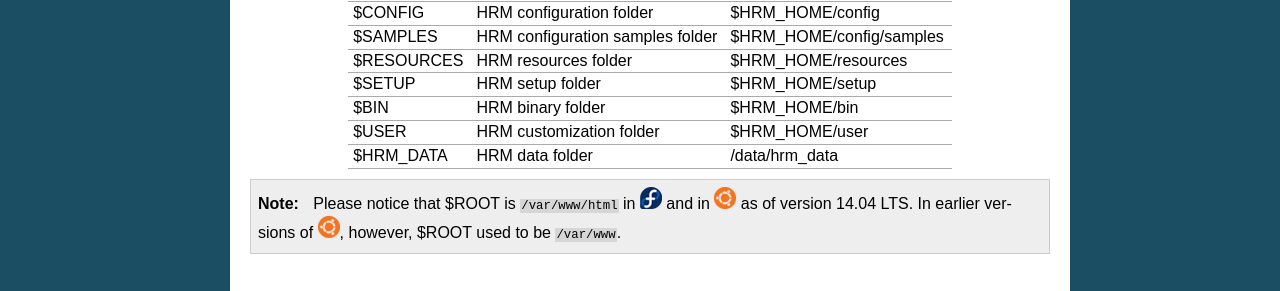
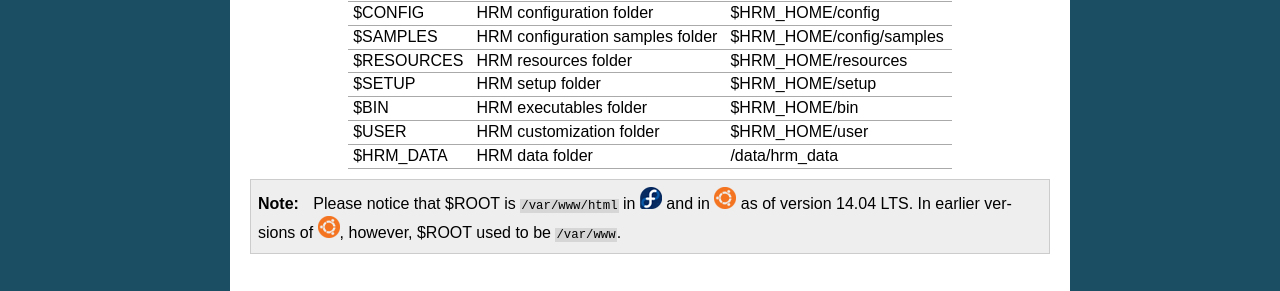
Before and after one commit to aarpon/hrm_docs, a Sphinx documentation site: the page built from docs/conventions.rst, in a window 1280 px wide. Shown: the part 519-810 px from the top of the page. Built offline with Sphinx 7.4.7, drawn with Linux system fonts in a browser that asks for light colours.

Commit message:
doesn't really contain 'binaries'.

```diff
--- a/docs/conventions.rst
+++ b/docs/conventions.rst
@@ -44,7 +44,7 @@ Variables
 +--------------+----------------------------------------+----------------------------------------------+
 | $SETUP       | HRM setup folder                       | $HRM_HOME/setup                              |
 +--------------+----------------------------------------+----------------------------------------------+
-| $BIN         | HRM binary folder                      | $HRM_HOME/bin                                |
+| $BIN         | HRM executables folder                 | $HRM_HOME/bin                                |
 +--------------+----------------------------------------+----------------------------------------------+
 | $USER        | HRM customization folder               | $HRM_HOME/user                               |
 +--------------+----------------------------------------+----------------------------------------------+
```
